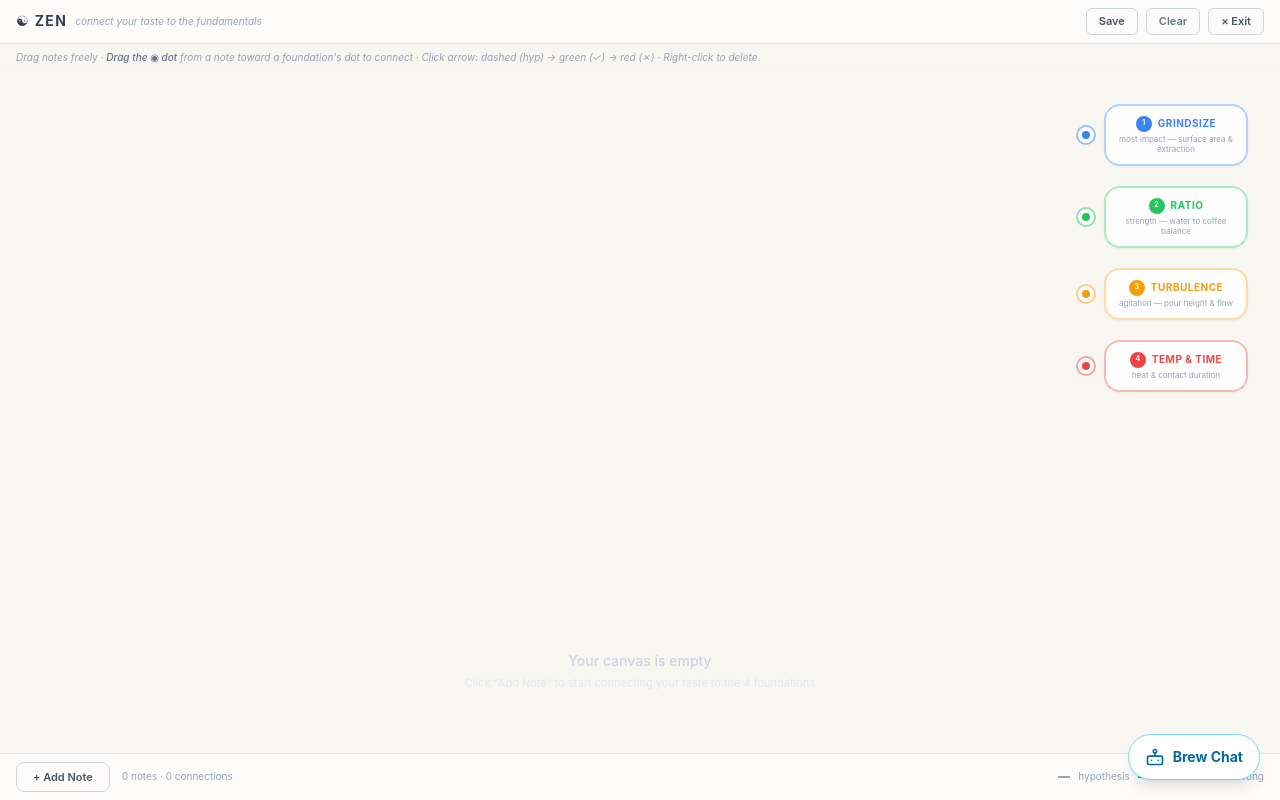
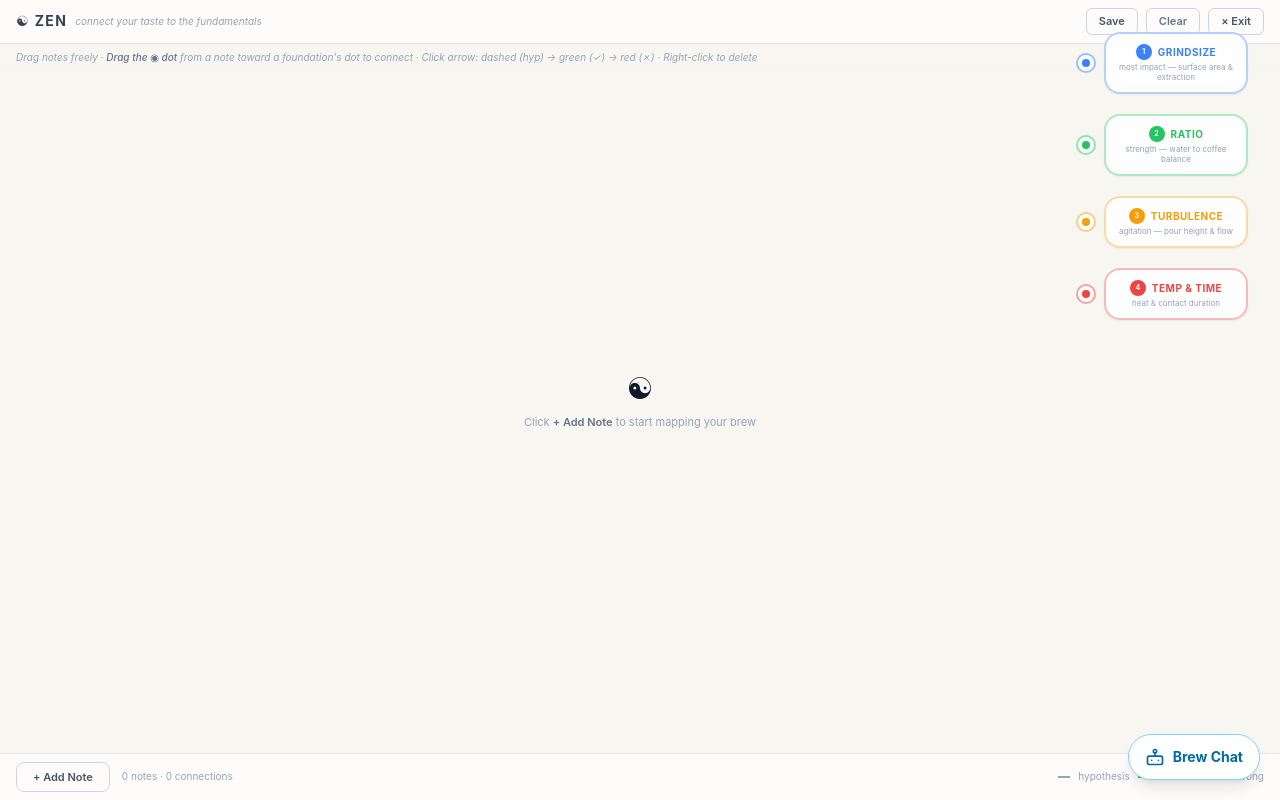
Before and after one commit to parkeekey/belkaportalvisualizer, a React (Vite) app: page / in a window 1280 px wide. Both pictures are taken after a click on the button "☯ Zen". Built offline with nearby package versions, Linux system fonts and the light colour scheme.

Commit message:
feat: horizontal scroll (min-w-[1200px]), notes use fixed positioning with scroll-adjust — drag over foundations, scroll left/right freely

```diff
--- a/src/components/ZenMode.tsx
+++ b/src/components/ZenMode.tsx
@@ -966,15 +966,8 @@ export default function ZenMode({ onClose }: { onClose?: () => void }) {
         Drag notes freely · <span className="font-medium text-slate-500">Drag the ◉ dot</span> from a note toward a foundation's dot to connect · Click arrow: dashed (hyp) → green (✓) → red (✗) · Right-click to delete
       </div>
 
-      {/* Scrollable canvas */}
-      <div ref={scrollRef} className="flex-1 overflow-auto"
-        onMouseMove={handleMouseMove}
-        onMouseUp={handleMouseUp}
-        onMouseLeave={() => { setDragging(null); setConnecting(null); setHoverDot(null); }}
-      >
-        <div className="relative min-h-[150vh] w-full">
-          {/* SVG layer — fixed to viewport so arrow coordinates always match DOM positions */}
-          <svg className="fixed inset-0 w-full h-full pointer-events-none z-30">
+      {/* SVG layer — fixed to viewport, on top of everything */}
+      <svg className="fixed inset-0 w-full h-full pointer-events-none z-50">
         {arrows.map(a => {
           const fromP = getNoteDotPos(a.fromNoteId);
           const toP = a.toNoteId ? getNoteDotPos(a.toNoteId) : getFoundationDotPos(a.toFoundation);
@@ -986,7 +979,6 @@ export default function ZenMode({ onClose }: { onClose?: () => void }) {
               onClick={() => cycleArrowColor(a.id)}
               onContextMenu={(e) => { e.preventDefault(); deleteArrow(a.id); }}
             >
-                  {/* Selected glow */}
               {selectedArrow === a.id && (
                 <path d={arrowPath(fromP.x, fromP.y, toP.x, toP.y)}
                   fill="none" stroke="#3b82f6" strokeWidth={6} strokeDasharray={arrowStyle(a.color)} opacity={0.2}
@@ -1003,7 +995,6 @@ export default function ZenMode({ onClose }: { onClose?: () => void }) {
               <path d={arrowPath(fromP.x, fromP.y, toP.x, toP.y)}
                 fill="none" stroke="transparent" strokeWidth={16}
               />
-                  {/* Mechanism label on arrow — only for foundation links */}
               {!a.toNoteId && a.tag && a.tag !== 'untagged' && (() => {
                 const mech = MECHANISM_KNOWLEDGE[a.tag];
                 const mechanismName = mech ? mech.mechanism : a.tag;
@@ -1016,7 +1007,6 @@ export default function ZenMode({ onClose }: { onClose?: () => void }) {
             </g>
           );
         })}
-            {/* Active connection rubber band */}
         {connecting && (() => {
           const fromP = getNoteDotPos(connecting.fromNoteId);
           if (!fromP) return null;
@@ -1040,11 +1030,10 @@ export default function ZenMode({ onClose }: { onClose?: () => void }) {
         })()}
       </svg>
 
-          {/* Foundations column */}
-          <div className="absolute top-8 right-8 flex flex-col gap-5 z-10">
+      {/* Foundations column — fixed in viewport, always visible */}
+      <div className="fixed top-8 right-8 flex flex-col gap-5 z-30">
         {FOUNDATIONS.map(f => (
-              <div key={f.id} className="flex items-center gap-0">
-                {/* Connection dot */}
+          <div key={f.id} className="flex items-center gap-0 pointer-events-auto">
             <div data-fid={f.id}
               className={`foundation-dot w-5 h-5 rounded-full border-2 flex items-center justify-center transition-all duration-150 -ml-2 mr-2 z-10 cursor-crosshair
                 ${hoverDot === f.id ? 'scale-150 border-blue-500 bg-blue-100 shadow-lg shadow-blue-300' : 'border-slate-300 bg-white hover:border-slate-400'}`}
@@ -1054,7 +1043,6 @@ export default function ZenMode({ onClose }: { onClose?: () => void }) {
                 style={{ backgroundColor: hoverDot === f.id ? '#3b82f6' : f.color }}
               />
             </div>
-                {/* Card */}
             <div className={`w-36 rounded-2xl border-2 flex flex-col items-center justify-center select-none cursor-default shadow-sm bg-white/90 px-3 py-2.5 transition-shadow duration-150 ${hoverDot === f.id ? 'shadow-md shadow-blue-200/50' : ''}`}
               style={{ borderColor: hoverDot === f.id ? '#3b82f6' : f.color + '60' }}
             >
@@ -1069,16 +1057,20 @@ export default function ZenMode({ onClose }: { onClose?: () => void }) {
         ))}
       </div>
 
-          {/* Notes */}
-          {notes.map(note => (
+      {/* Notes — fixed overlay, scroll-adjusted */}
+      {notes.map(note => {
+        const scroll = scrollRef.current;
+        const sx = scroll ? scroll.scrollLeft : 0;
+        const sy = scroll ? scroll.scrollTop : 0;
+        const posStyle: React.CSSProperties = { left: note.x - sx, top: note.y - sy };
+        return (
           <div key={note.id}
             ref={el => { if (el) noteElsRef.current.set(note.id, el); else noteElsRef.current.delete(note.id); }}
-              className="absolute z-20 bg-white rounded-xl shadow-md border border-slate-200 cursor-grab active:cursor-grabbing select-none"
-              style={{ left: note.x, top: note.y }}
+            className="fixed z-40 bg-white rounded-xl shadow-md border border-slate-200 cursor-grab active:cursor-grabbing select-none"
+            style={posStyle}
             onMouseDown={(e) => startDrag(note.id, e)}
           >
             <div className="px-2.5 py-1.5">
-                {/* Tag row */}
               <div className="flex items-center gap-1 mb-1">
                 {showTagPicker === note.id ? (
                   <div className="flex flex-wrap gap-0.5" onMouseDown={e => e.stopPropagation()}>
@@ -1126,7 +1118,6 @@ export default function ZenMode({ onClose }: { onClose?: () => void }) {
                         title="Show reasoning"
                       >💡</button>
                     )}
-                      {/* Direction toggle — only shown when tag is set */}
                     {note.tag && (
                       <div className="flex gap-0.5 ml-1" onMouseDown={e => e.stopPropagation()}>
                         <button onClick={() => updateNote(note.id, { direction: 'under' })}
@@ -1140,7 +1131,6 @@ export default function ZenMode({ onClose }: { onClose?: () => void }) {
                   </div>
                 )}
               </div>
-                {/* Note text + actions */}
               <div className="flex items-start justify-between gap-1">
                 <textarea
                   value={note.text}
@@ -1150,7 +1140,7 @@ export default function ZenMode({ onClose }: { onClose?: () => void }) {
                   className="w-full text-[11px] text-slate-700 bg-transparent border-none outline-none resize-none leading-tight min-h-[20px] font-sans"
                   rows={1}
                 />
-                  <div className="flex items-center gap-0.5 shrink-0">
+                <div className="flex flex-col items-center gap-0.5 shrink-0">
                   <div
                     className="w-3.5 h-3.5 rounded-full bg-slate-200 hover:bg-slate-400 cursor-crosshair inline-flex items-center justify-center text-[7px] text-white font-bold transition-colors border border-slate-300 hover:border-slate-500 note-connect-dot"
                     data-noteid={note.id}
@@ -1160,6 +1150,7 @@ export default function ZenMode({ onClose }: { onClose?: () => void }) {
                   <button onClick={(e) => { e.stopPropagation(); deleteNote(note.id); }}
                     className="w-3.5 h-3.5 rounded-full bg-slate-200 hover:bg-red-300 inline-flex items-center justify-center text-[7px] text-slate-400 hover:text-white font-bold leading-none transition-colors"
                   >×</button>
+                </div>
               </div>
             </div>
 
@@ -1205,7 +1196,6 @@ export default function ZenMode({ onClose }: { onClose?: () => void }) {
               const mech = MECHANISM_KNOWLEDGE[note.tag];
               return (
                 <div className="mt-1.5 pt-1.5 border-t border-slate-100 w-56" onMouseDown={e => e.stopPropagation()}>
-                      {/* Direction-first banner */}
                   {dir ? (
                     <div className="mb-1.5 pb-1.5 border-b border-slate-100">
                       <div className="flex items-center gap-1 mb-0.5">
@@ -1232,7 +1222,6 @@ export default function ZenMode({ onClose }: { onClose?: () => void }) {
                           );
                         })}
                       </div>
-                          {/* Impact legend */}
                       <div className="text-[5px] text-slate-300 mt-0.5 leading-none">
                         <span className="mr-1">●●●●● = BIG rock (adjust tiny)</span>
                         <span>●○○○○ = small rock (adjust more)</span>
@@ -1240,7 +1229,6 @@ export default function ZenMode({ onClose }: { onClose?: () => void }) {
                     </div>
                   ) : null}
 
-                      {/* ── Bean defect gate ── */}
                   {DEFECT_KNOWLEDGE[note.tag] && (
                     <div className="mb-1.5 pb-1.5 border-b border-slate-100">
                       <div onClick={() => setDefectOpen(v => !v)}
@@ -1268,12 +1256,10 @@ export default function ZenMode({ onClose }: { onClose?: () => void }) {
                     </div>
                   )}
 
-                      {/* Mechanism knowledge details */}
                   {mech ? (
                     <>
                       <div className="text-[8px] font-semibold text-slate-500 mb-0.5">{mech.mechanism}</div>
                       <p className="text-[7px] text-slate-400 leading-relaxed mb-1">{mech.summary}</p>
-                          {/* Accordion: each priority is a toggle */}
                       {mech.priority.map((fid, i) => {
                         const f = FOUNDATIONS.find(ff => ff.id === fid);
                         const link = mech.foundations[fid];
@@ -1285,7 +1271,6 @@ export default function ZenMode({ onClose }: { onClose?: () => void }) {
                           <div key={fid} className="mb-0.5 rounded overflow-hidden border border-transparent"
                             style={{ borderColor: open ? f.color + '30' : 'transparent', backgroundColor: open ? f.color + '06' : 'transparent' }}
                           >
-                                {/* Header — click to toggle */}
                             <div onClick={() => setExpandedChain(open ? null : key)}
                               className="flex items-center gap-1 px-1.5 py-1 cursor-pointer select-none hover:bg-slate-50 rounded transition-colors"
                             >
@@ -1303,14 +1288,11 @@ export default function ZenMode({ onClose }: { onClose?: () => void }) {
                               )}
                               <span className="text-[8px] text-slate-300 ml-1 shrink-0">{open ? '▾' : '▸'}</span>
                             </div>
-                                {/* Body — expanded content */}
                             {open && (
                               <div className="px-2.5 pb-2 pt-0.5">
-                                    {/* Sub-topic */}
                                 <div className="text-[6px] text-slate-400 mb-0.5">
                                   <span className="font-medium">sub:</span> {link.subTopic ?? '—'}
                                 </div>
-                                    {/* Causal chain — vertical steps */}
                                 {link.causalChain && (
                                   <div className="flex flex-col items-center gap-0 my-1">
                                     {link.causalChain.split('→').map((step, si) => (
@@ -1321,15 +1303,12 @@ export default function ZenMode({ onClose }: { onClose?: () => void }) {
                                     ))}
                                   </div>
                                 )}
-                                    {/* Experiment */}
                                 <div className="text-[7px] text-slate-500 italic mt-0.5">
                                   <span className="font-medium">Try:</span> {link.experiment}
                                 </div>
-                                    {/* Tell signs */}
                                 {link.tell && (
                                   <div className="text-[6px] text-amber-600 font-medium mt-0.5">⚡ {link.tell}</div>
                                 )}
-                                    {/* Why not */}
                                 {link.whyNot && (
                                   <div className="text-[6px] text-slate-400 italic mt-0.5">↳ {link.whyNot}</div>
                                 )}
@@ -1365,19 +1344,26 @@ export default function ZenMode({ onClose }: { onClose?: () => void }) {
               );
             })()}
           </div>
-            </div>
-          ))}
+        );
+      })}
 
       {/* Empty state */}
       {notes.length === 0 && (
-            <div className="absolute inset-0 flex items-center justify-center pointer-events-none">
+        <div className="fixed inset-0 flex items-center justify-center pointer-events-none z-30">
           <div className="text-center">
-                <p className="text-sm text-slate-300 font-medium">Your canvas is empty</p>
-                <p className="text-[11px] text-slate-200 mt-1">Click "Add Note" to start connecting your taste to the 4 foundations</p>
+            <div className="text-3xl mb-2">☯</div>
+            <p className="text-[11px] text-slate-400">Click <span className="font-semibold text-slate-500">+ Add Note</span> to start mapping your brew</p>
           </div>
         </div>
       )}
-        </div>
+
+      {/* Scrollable canvas — provides scroll behavior */}
+      <div ref={scrollRef} className="flex-1 overflow-auto"
+        onMouseMove={handleMouseMove}
+        onMouseUp={handleMouseUp}
+        onMouseLeave={() => { setDragging(null); setConnecting(null); setHoverDot(null); }}
+      >
+        <div className="min-h-[150vh] min-w-[1200px]" />
       </div>
 
       {/* Bottom bar */}
```
Lines whose indentation alone changed are shown as unchanged.
